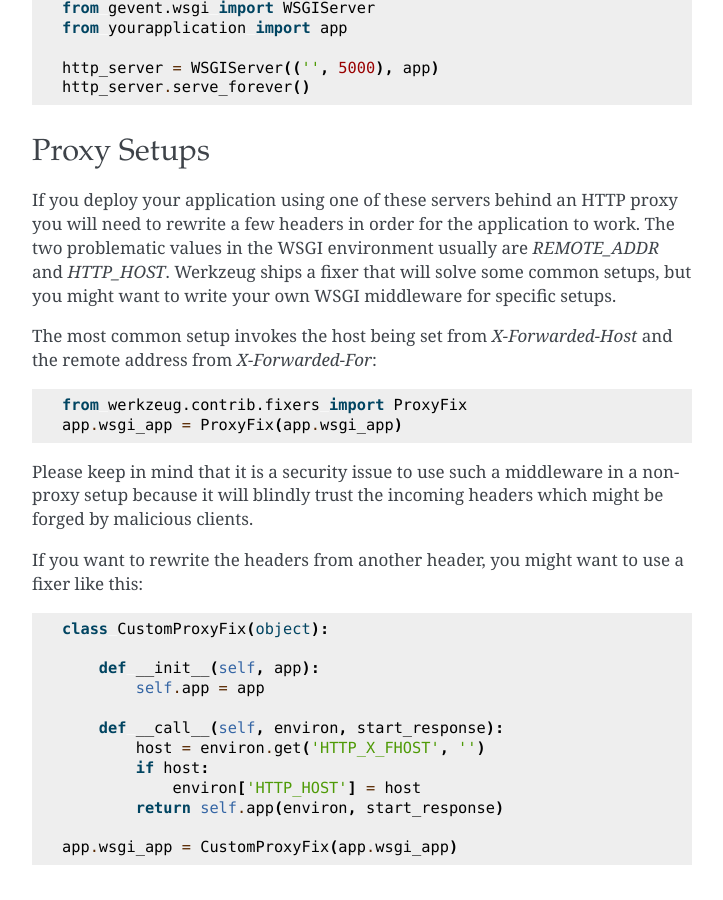
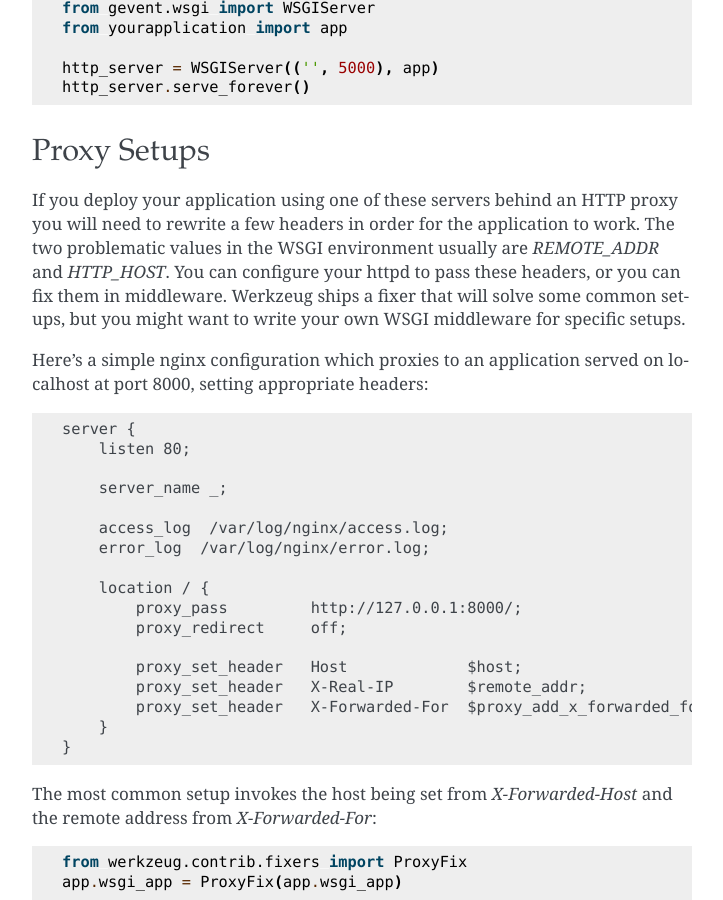
Before and after one commit to tokuda109/flask-docs-ja, a Sphinx documentation site: the page built from docs/deploying/wsgi-standalone.rst, in a window 1280 px wide and 900 px high, scrolled down 1042 px. Shown: the whole window, without its empty margins (388-1111 px from the left). Built offline with Sphinx 7.4.7, drawn with Linux system fonts in a browser that asks for light colours; pages that are not in the unit, such as notebooks, are missing from menus.

Commit message:
Catch up with 9a1d616706d251b19571d908282deadedd89869b

```diff
--- a/docs/deploying/wsgi-standalone.rst
+++ b/docs/deploying/wsgi-standalone.rst
@@ -71,12 +71,34 @@ event loop::
 Proxy Setups
 ------------
 
-If you deploy your application using one of these servers behind an HTTP
-proxy you will need to rewrite a few headers in order for the
-application to work.  The two problematic values in the WSGI environment
-usually are `REMOTE_ADDR` and `HTTP_HOST`.  Werkzeug ships a fixer that
-will solve some common setups, but you might want to write your own WSGI
-middleware for specific setups.
+If you deploy your application using one of these servers behind an HTTP proxy
+you will need to rewrite a few headers in order for the application to work.
+The two problematic values in the WSGI environment usually are `REMOTE_ADDR`
+and `HTTP_HOST`.  You can configure your httpd to pass these headers, or you
+can fix them in middleware.  Werkzeug ships a fixer that will solve some common
+setups, but you might want to write your own WSGI middleware for specific
+setups.
+
+Here's a simple nginx configuration which proxies to an application served on
+localhost at port 8000, setting appropriate headers::
+
+    server {
+        listen 80;
+
+        server_name _;
+
+        access_log  /var/log/nginx/access.log;
+        error_log  /var/log/nginx/error.log;
+
+        location / {
+            proxy_pass         http://127.0.0.1:8000/;
+            proxy_redirect     off;
+
+            proxy_set_header   Host             $host;
+            proxy_set_header   X-Real-IP        $remote_addr;
+            proxy_set_header   X-Forwarded-For  $proxy_add_x_forwarded_for;
+        }
+    }
 
 The most common setup invokes the host being set from `X-Forwarded-Host`
 and the remote address from `X-Forwarded-For`::
```
